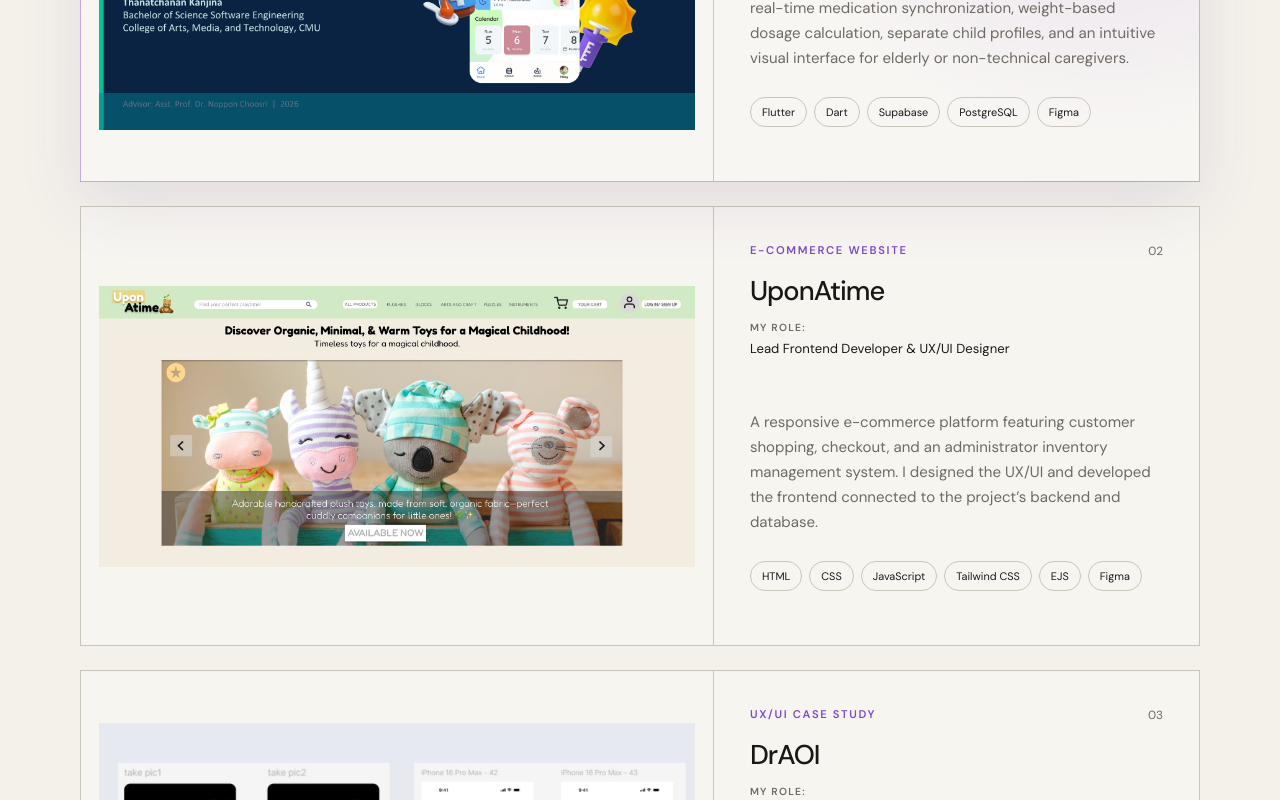
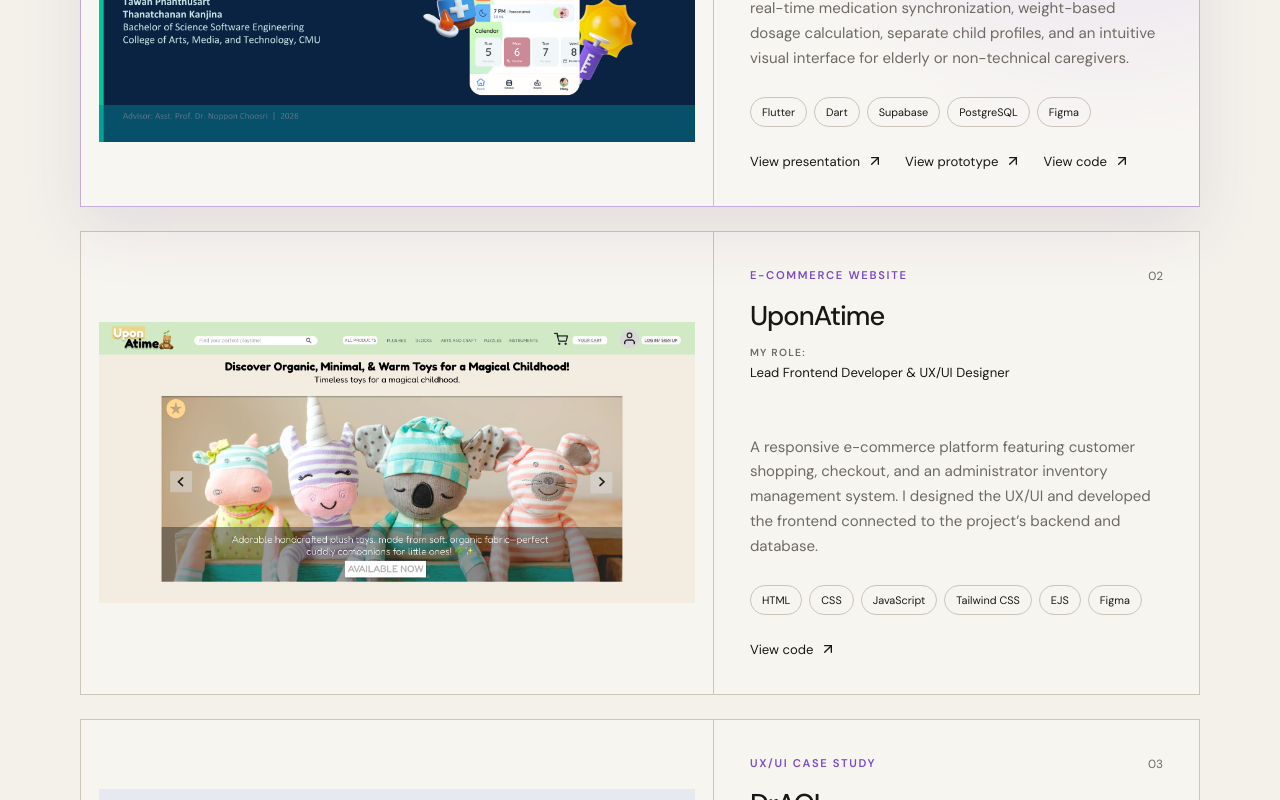
Before and after one commit to Natchanan001/Natchanan001.github.io, a React (Vite) app: page / in a window 1280 px wide. Shown: the part 1320-2120 px from the top of the page. Built offline with nearby package versions, Linux system fonts and the light colour scheme.

Commit message:
Fix URl link

```diff
--- a/src/components/ProjectCard.jsx
+++ b/src/components/ProjectCard.jsx
@@ -1,9 +1,18 @@
 import { ArrowUpRight, Sparkles } from "lucide-react";
 
 export default function ProjectCard({ project }) {
-  const hasValidLiveUrl = project.liveUrl && project.liveUrl !== "#";
+  const hasValidUrl = (url) => Boolean(url && url !== "#");
 
-  const hasValidRepoUrl = project.repoUrl && project.repoUrl !== "#";
+  const hasValidLiveUrl = hasValidUrl(project.liveUrl);
+  const hasValidLiveUrl1 = hasValidUrl(project.liveUrl1);
+  const hasValidLiveUrl2 = hasValidUrl(project.liveUrl2);
+  const hasValidRepoUrl = hasValidUrl(project.repoUrl);
+
+  const hasAnyLink =
+    hasValidLiveUrl ||
+    hasValidLiveUrl1 ||
+    hasValidLiveUrl2 ||
+    hasValidRepoUrl;
 
   return (
     <article className={`project-card ${project.featured ? "featured" : ""}`}>
@@ -16,7 +25,10 @@
         )}
 
         {project.image ? (
-          <img src={project.image} alt={`${project.title} preview`} />
+          <img
+            src={project.image}
+            alt={`${project.title} project preview`}
+          />
         ) : (
           <div className="image-placeholder">
             <span>{project.number}</span>
@@ -40,9 +52,10 @@
                 </span>
               )}
             </div>
+
             {project.role && (
               <p className="project-role">
-                <span>My Role: </span>
+                <span>My Role:</span>
                 {project.role}
               </p>
             )}
@@ -53,23 +66,55 @@
 
         <p className="project-description">{project.description}</p>
 
-        <div className="tags">
-          {project.stack.map((item) => (
-            <span key={item}>{item}</span>
-          ))}
-        </div>
+        {project.stack?.length > 0 && (
+          <div className="tags">
+            {project.stack.map((item) => (
+              <span key={item}>{item}</span>
+            ))}
+          </div>
+        )}
 
-        {(hasValidLiveUrl || hasValidRepoUrl) && (
+        {hasAnyLink && (
           <div className="project-links">
             {hasValidLiveUrl && (
-              <a href={project.liveUrl} target="_blank" rel="noreferrer">
+              <a
+                href={project.liveUrl}
+                target="_blank"
+                rel="noreferrer"
+              >
                 View project
                 <ArrowUpRight size={16} />
               </a>
             )}
 
+            {hasValidLiveUrl1 && (
+              <a
+                href={project.liveUrl1}
+                target="_blank"
+                rel="noreferrer"
+              >
+                View presentation
+                <ArrowUpRight size={16} />
+              </a>
+            )}
+
+            {hasValidLiveUrl2 && (
+              <a
+                href={project.liveUrl2}
+                target="_blank"
+                rel="noreferrer"
+              >
+                View prototype
+                <ArrowUpRight size={16} />
+              </a>
+            )}
+
             {hasValidRepoUrl && (
-              <a href={project.repoUrl} target="_blank" rel="noreferrer">
+              <a
+                href={project.repoUrl}
+                target="_blank"
+                rel="noreferrer"
+              >
                 View code
                 <ArrowUpRight size={16} />
               </a>
--- a/src/data/portfolio.js
+++ b/src/data/portfolio.js
@@ -29,8 +29,9 @@
       "Figma",
     ],
     image: "/images/carekids/bam.png",
-    liveUrl: "",
-    repoUrl: "",
+    liveUrl1: "https://canva.link/nev11vrbvwzusk0",
+    liveUrl2: "https://canva.link/g9af6ukheyngtk0",
+    repoUrl: "https://github.com/Natchanan001/Carekids.git",
   },
   {
     number: "02",
@@ -49,7 +50,7 @@
     ],
     image: "/images/uponatime/uponweb.jpeg",
     liveUrl: "",
-    repoUrl: "",
+    repoUrl: "https://github.com/Natchanan001/term-project-section-701-999-1.git",
   },
   {
     number: "03",
@@ -66,7 +67,7 @@
       "Prototype",
     ],
     image: "/images/draoi/draoihifi.jpeg",
-    liveUrl: "",
+    liveUrl: "https://canva.link/05k30r7x6go5q3b",
     repoUrl: "",
   },
 ];
```
